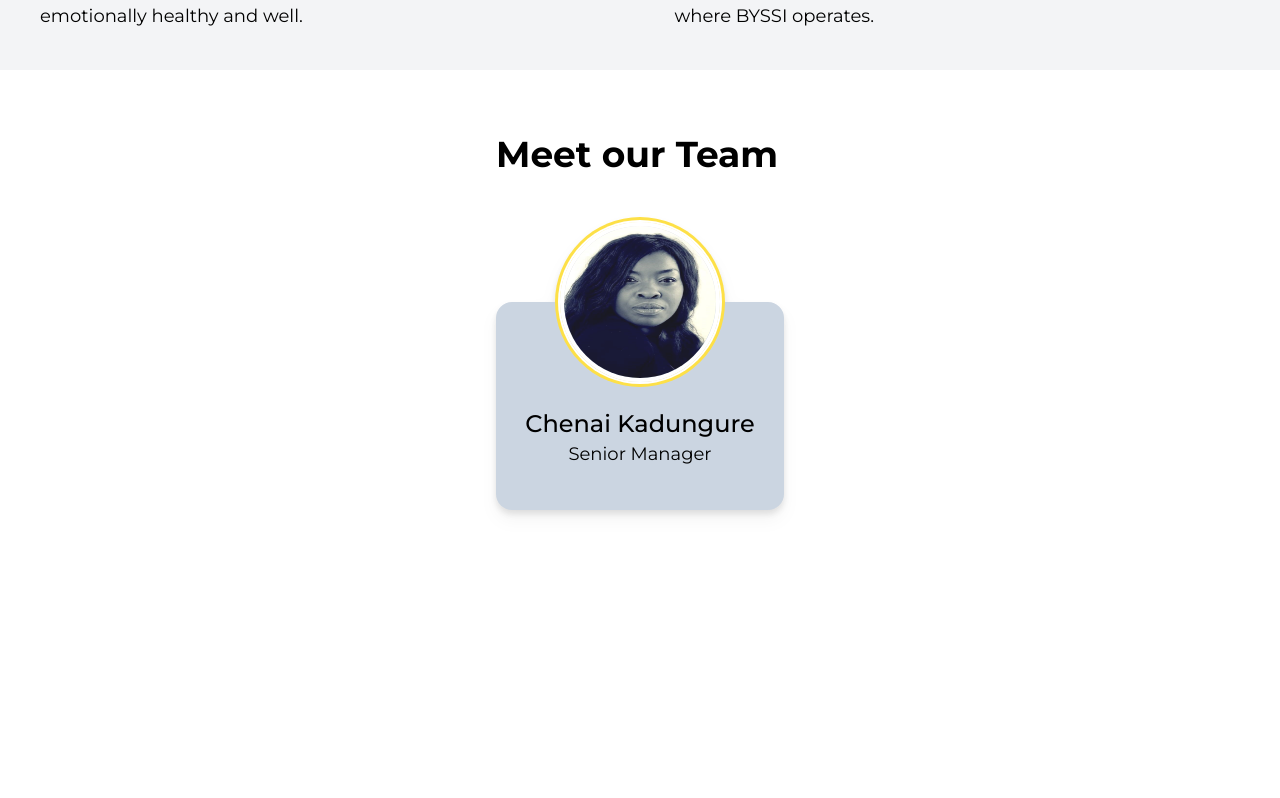
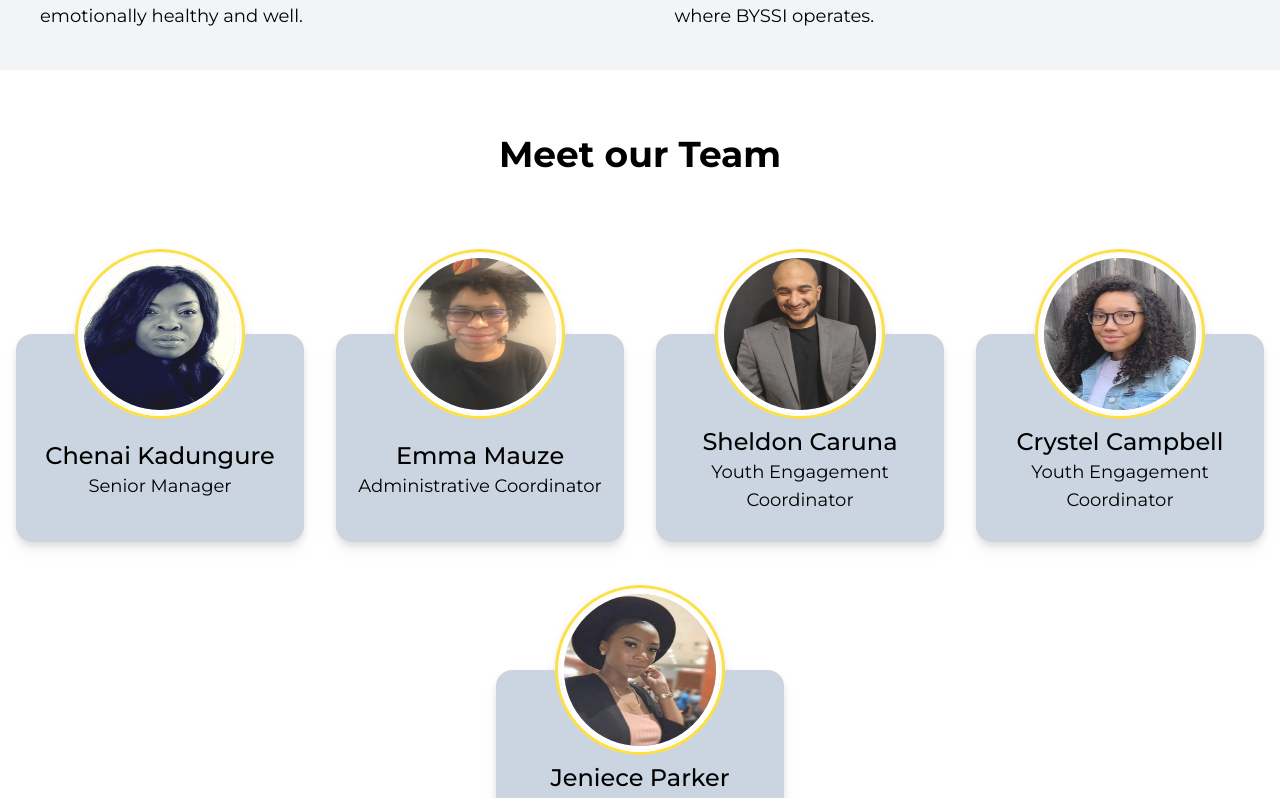
Before and after one commit to YagneshP/byssi, a Next.js app: page /about in a window 1280 px wide. Shown: the part 1302-2100 px from the top of the page. Built offline with nearby package versions, Linux system fonts and the light colour scheme.

Commit message:
Add team members

```diff
--- a/component/Teams.js
+++ b/component/Teams.js
@@ -2,24 +2,61 @@ import Image from "next/image";
 import React from "react";
 import chenai from "../public/chennai.png";
 import emma from "../public/emma.png";
+import crystel from "../public/crystel.png";
+import parker from "../public/parker.png";
+import sheldon from "../public/sheldon.png";
+
 const Teams = () => {
+  const teamMembers = [
+    {
+      employeeName: "Chenai Kadungure",
+      employeeTitle: "Senior Manager",
+      employeeProfilePic: chenai,
+      full: true,
+    },
+    {
+      employeeName: "Emma Mauze",
+      employeeTitle: "Administrative Coordinator",
+      employeeProfilePic: emma,
+      full: true,
+    },
+    {
+      employeeName: "Sheldon Caruna",
+      employeeTitle: "Youth Engagement Coordinator",
+      employeeProfilePic: sheldon,
+    },
+    {
+      employeeName: "Crystel Campbell",
+      employeeTitle: "Youth Engagement Coordinator",
+      employeeProfilePic: crystel,
+    },
+    {
+      employeeName: "Jeniece Parker",
+      employeeTitle: "Youth Engagement Coordinator",
+      employeeProfilePic: parker,
+    },
+  ];
   return (
-    <section className='conatainer mx-auto h-screen'>
-      <h2 className='text-4xl font-extrabold mt-16 '>Meet our Team</h2>
-      <div className='flex flex-row items-center justify-around gap-10 mt-32'>
-        <div className='bg-slate-300 relative drop-shadow-lg text-center w-72 h-52 rounded-2xl flex flex-col justify-center'>
+    <section className='conatainer mx-auto h-full mb-10'>
+      <h2 className='text-4xl text-center font-extrabold mt-16 '>
+        Meet our Team
+      </h2>
+      <div className='flex flex-row flex-wrap items-center justify-around mt-8 container mx-auto '>
+        {teamMembers.map((member) => (
+          <div className='bg-slate-300 relative drop-shadow-lg text-center w-72 h-52 rounded-2xl flex flex-col justify-center mt-32'>
             <div className='rounded-full border-4 border-white  ring ring-yellow-300 ring-offset-2 absolute -top-20 left-16 h-40  w-40 '>
               <Image
-              src={chenai}
+                src={member.employeeProfilePic}
                 layout='fill'
                 className='absolute rounded-full '
               />
             </div>
             <div className='mt-16'>
-            <h3 className='text-2xl font-medium'>Chenai Kadungure</h3>
-            <p className='text-lg'>Senior Manager</p>
+              <h3 className='text-2xl font-medium'>{member.employeeName}</h3>
+              <p className='text-lg'>{member.employeeTitle}</p>
             </div>
           </div>
+        ))}
       </div>
     </section>
   );
```
Lines whose indentation alone changed are shown as unchanged.
